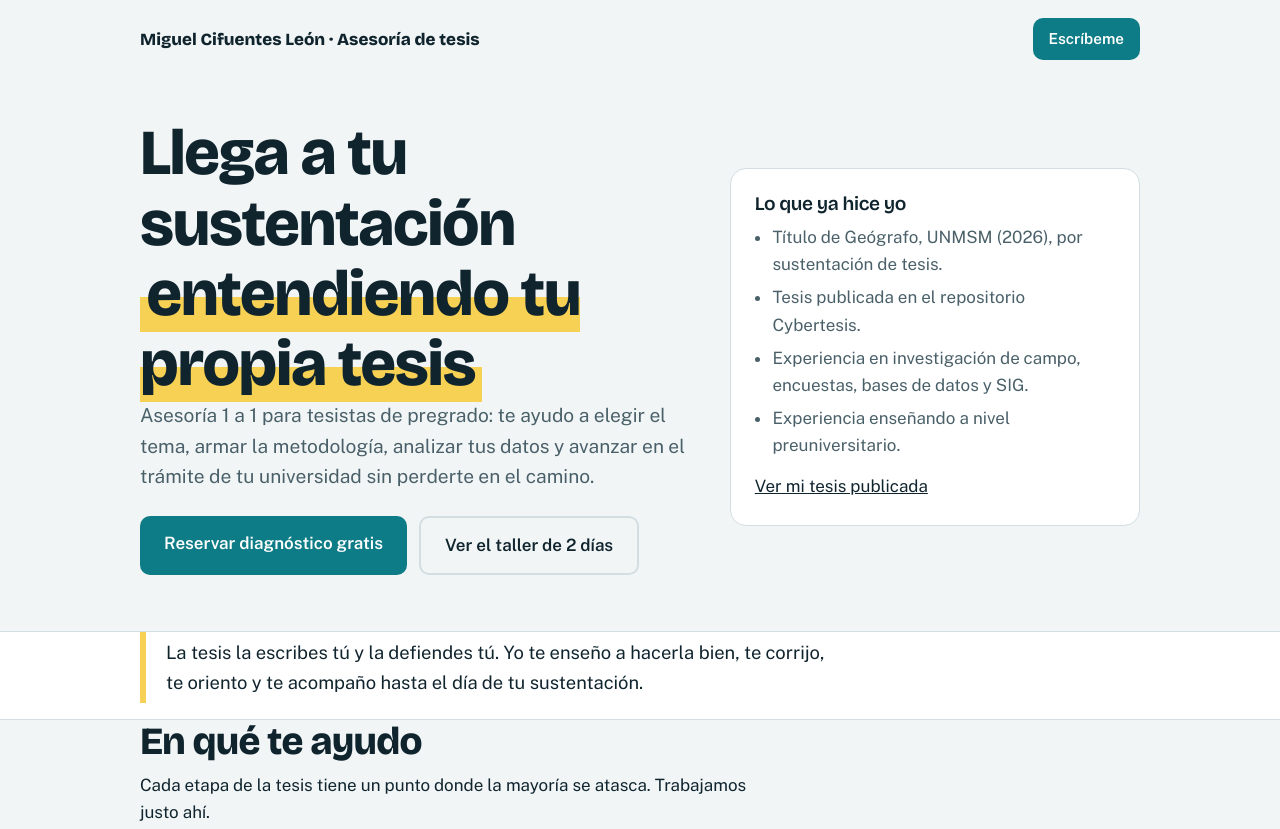
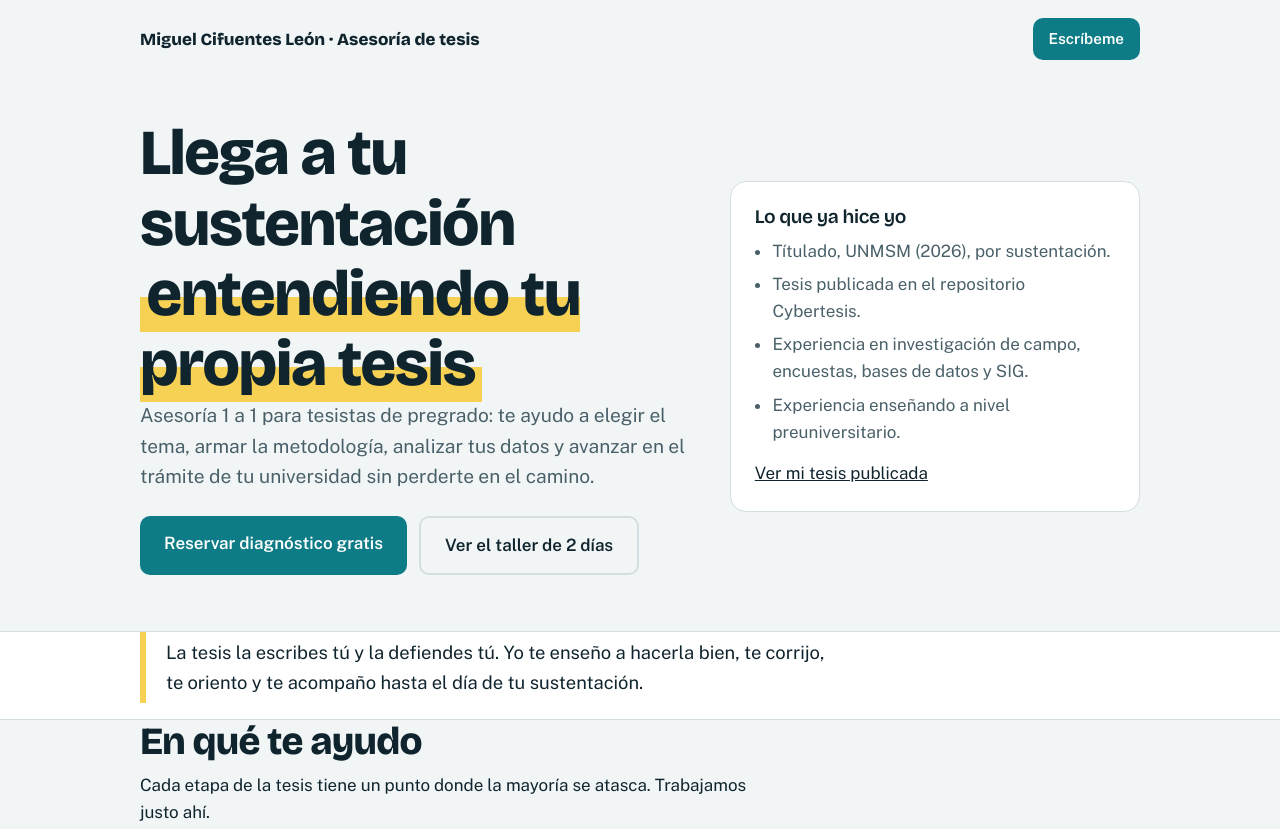
Before and after one commit to cifuentes8/portafolio, a plain HTML site: page asesoria-tesis.html in a window 1280 px wide. Shown: the top 829 px of the page. Drawn offline with nearby package versions, Linux system fonts and the light colour scheme.

Commit message:
Update asesoria-tesis.html

```diff
--- a/asesoria-tesis.html
+++ b/asesoria-tesis.html
@@ -95,7 +95,7 @@ footer{padding:28px 0 40px;color:var(--muted);font-size:.9rem}
     <aside class="proof" aria-label="Respaldo">
       <h3>Lo que ya hice yo</h3>
       <ul>
-        <li>Título de Geógrafo, UNMSM (2026), por sustentación de tesis.</li>
+        <li>Títulado, UNMSM (2026), por sustentación.</li>
         <li>Tesis publicada en el repositorio Cybertesis.</li>
         <li>Experiencia en investigación de campo, encuestas, bases de datos y SIG.</li>
         <li>Experiencia enseñando a nivel preuniversitario.</li>
```
